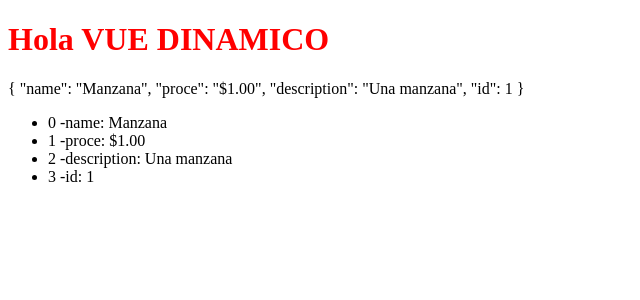
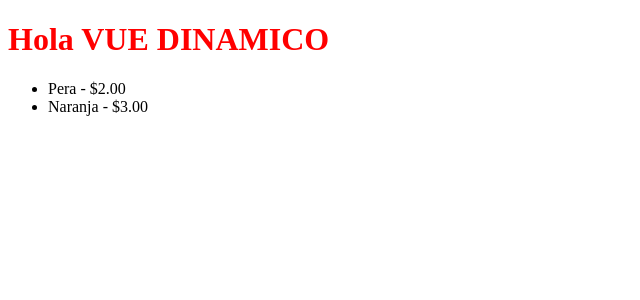
Before and after one commit to ximeBallin/Vue.js-CAPACITACION-, a Vue app: page / in a window 1280 px wide. Shown: the top 300 px of the page, without its empty margins (0-640 px from the left). Built offline with nearby package versions, Linux system fonts and the light colour scheme.

Commit message:
feat (v-for-v-if-juntos):✨filter fruit list rendering using template v-for and v-if

```diff
--- a/src/App.vue
+++ b/src/App.vue
@@ -1,26 +1,36 @@
 <script setup>
 const name = "Vue dinamico"
-const obtenerFruta ={
-  name: "Manzana",
-  proce:"$1.00",
-  description:"Una manzana",
-  id: 1,
-
-}
-
+const arrayFrutas = [
+  {
+    name: "Manzana",
+    price: "$1.00",
+    description: "Una manzana",
+    stock: 0,
+  },
+  {
+    name: "Pera",
+    price: "$2.00",
+    description: "Una pera",
+    stock: 10,
+  },
+  {
+    name: "Naranja",
+    price: "$3.00",
+    description: "Una naranja",
+    stock: 20,
+  },
+];
 </script>
 
 <template>
   <h1>Hola {{ name.toUpperCase() }}</h1>
-  {{obtenerFruta}}
+
   <ul>
-    <li
-        v-for="(value, propiedad, index) in obtenerFruta"
-        :key="value"
-    >
-      {{index}} -{{propiedad}}: {{value}}
-    </li>
-
+    <template v-for="item in arrayFrutas" :key="item.name">
+      <li v-if="item.stock > 0">
+        {{ item.name }} - {{ item.price }}
+      </li>
+    </template>
   </ul>
 </template>
 
```
